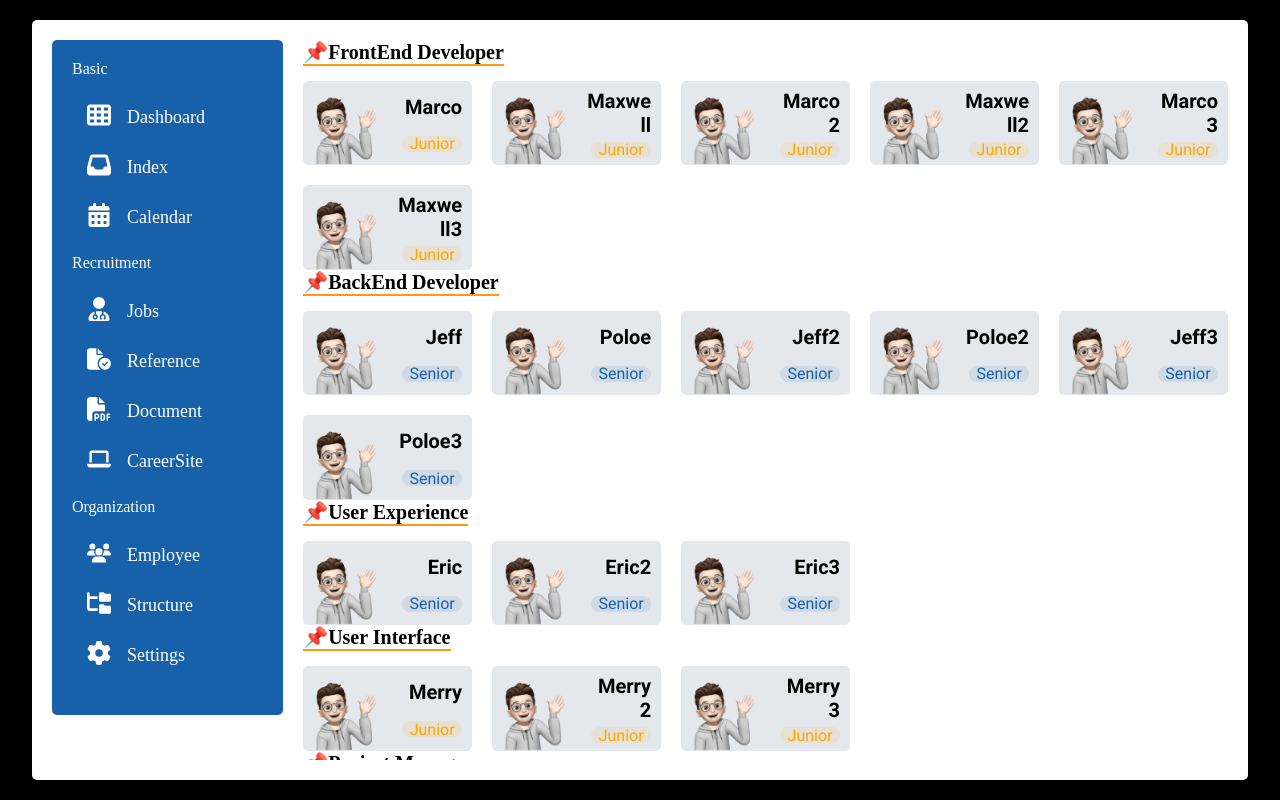
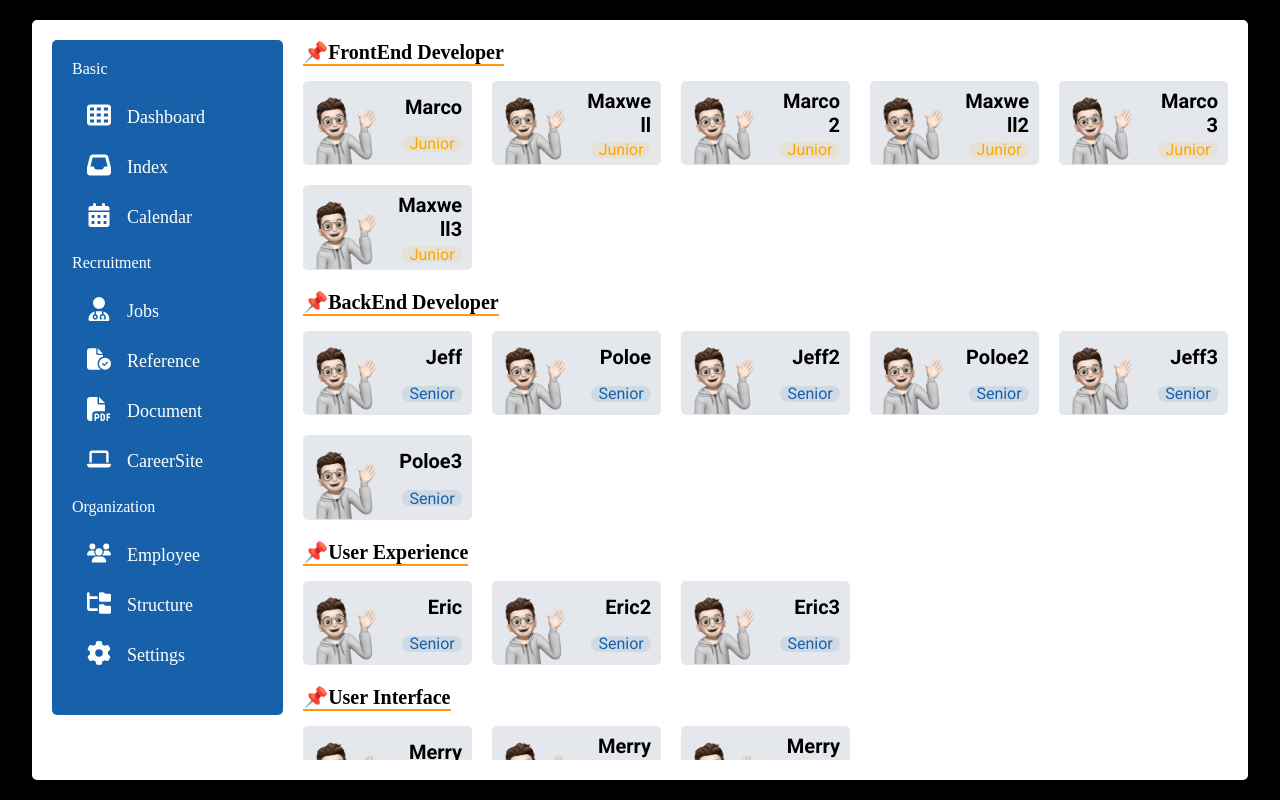
Before and after one commit to esthel7/Vue.js, a Vue app: page /#/jobs in a window 1280 px wide. Built offline with nearby package versions, Linux system fonts and the light colour scheme; a web font is replaced by a local one.

Commit message:
design: zoom animation

```diff
--- a/src/components/CandidateBadge.vue
+++ b/src/components/CandidateBadge.vue
@@ -1,5 +1,5 @@
 <template>
-  <div class="candidate-badge" :class="loc ? 'calendar' : null">
+  <div class="candidate-badge" :class="loc">
     <SquareLayout :layout-theme="'candidateBadge'">
       <img
         class="candidate-badge_profile"
@@ -26,7 +26,7 @@ import SquareLayout from './SquareLayout.vue';
 
 interface Props {
   data: Candidate;
-  loc?: 'calendar';
+  loc?: 'calendar' | 'jobs';
 }
 
 const props = defineProps<Props>();
@@ -45,6 +45,20 @@ const { data, loc } = toRefs(props);
 
   100% {
     transform: translate(0);
+  }
+}
+
+@keyframes Zoom {
+  0% {
+    transform: scale(80%);
+  }
+
+  50% {
+    transform: scale(105%);
+  }
+
+  100% {
+    transform: scale(100%);
   }
 }
 
@@ -91,4 +105,10 @@ const { data, loc } = toRefs(props);
   animation-duration: 0.8s;
   animation-timing-function: ease-in-out;
 }
+
+.jobs {
+  animation-name: Zoom;
+  animation-duration: 1s;
+  animation-timing-function: ease-out;
+}
 </style>
--- a/src/components/SortJob.vue
+++ b/src/components/SortJob.vue
@@ -2,7 +2,7 @@
   <section class="sort-job" v-if="sortBy">
     <div class="sort-job_title">📌{{ sort }}</div>
     <div class="sort-job_container">
-      <CandidateBadge v-for="data in sortBy" :data="data" />
+      <CandidateBadge v-for="data in sortBy" :data="data" :loc="'jobs'" />
     </div>
   </section>
 </template>
@@ -40,6 +40,7 @@ const sortBy: Array<Candidate> =
     display: grid;
     grid-template-columns: repeat(5, 1fr);
     gap: 20px;
+    padding-bottom: 20px;
 
     @media (max-width: 1000px) {
       grid-template-columns: repeat(4, 1fr);
```
